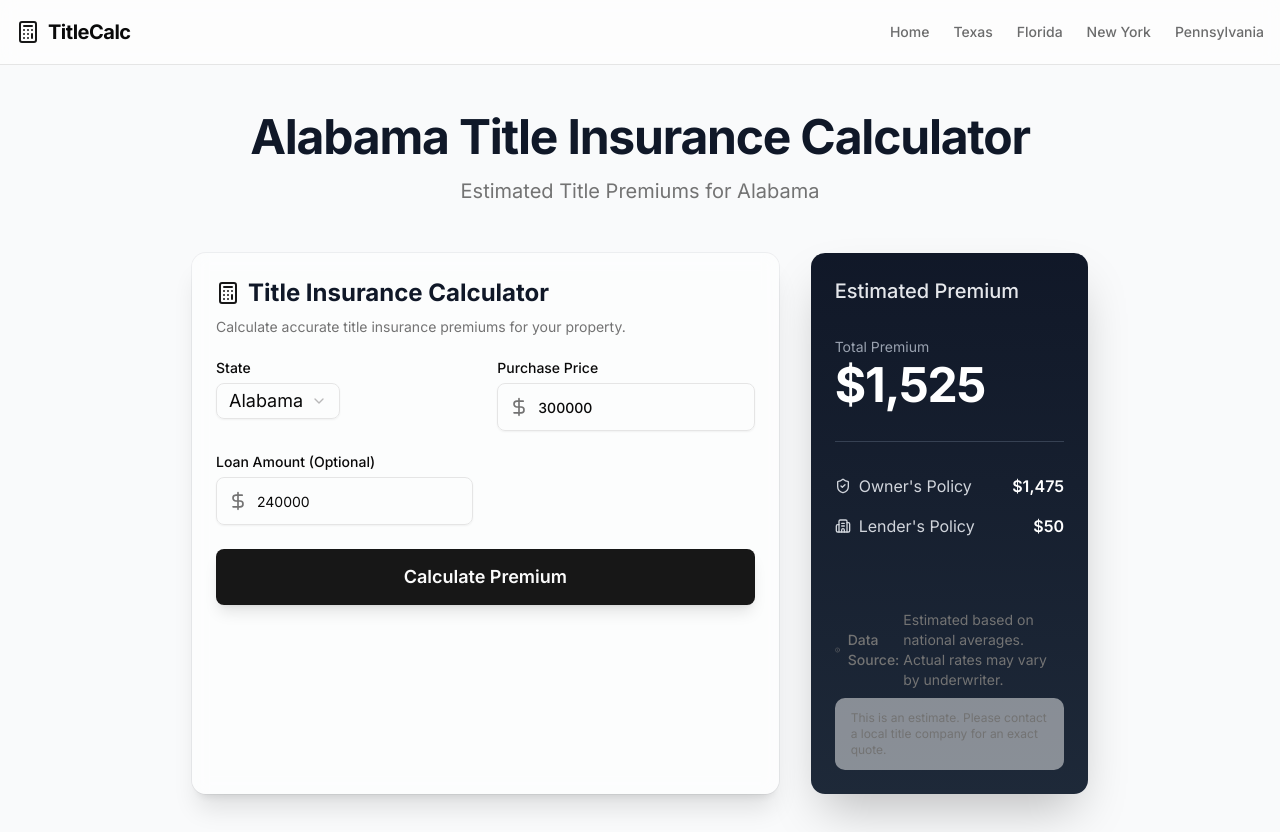
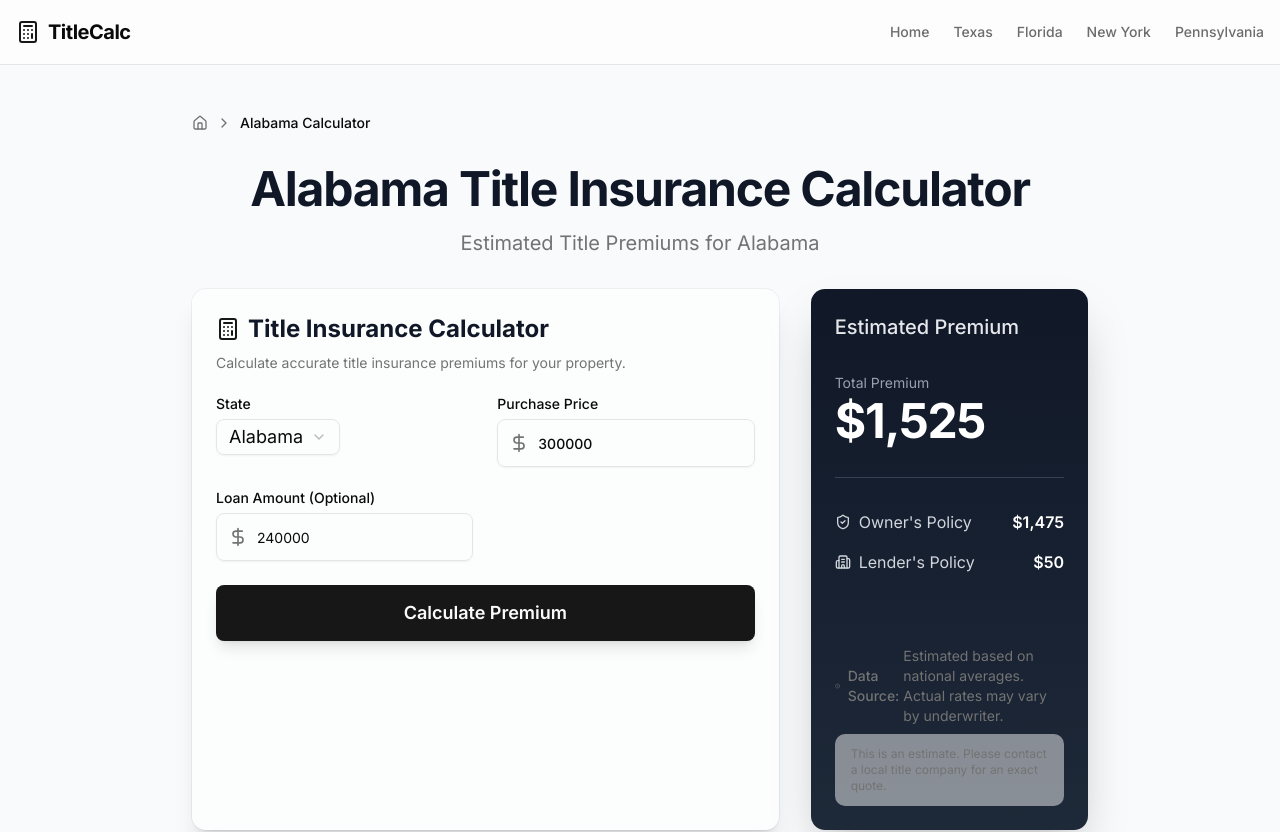
Before and after one commit to yige733/title-insurance-calculator, a Next.js app: page /alabama in a window 1280 px wide. Shown: the top 832 px of the page. Built offline with nearby package versions, Linux system fonts and the light colour scheme.

Commit message:
feat: Add Advanced SEO (FAQ Schema, Breadcrumbs)

```diff
--- a/src/app/[state]/page.tsx
+++ b/src/app/[state]/page.tsx
@@ -36,6 +36,8 @@ export async function generateMetadata({ params }: { params: { state: string } }
     };
 }
 
+import { Breadcrumbs } from '@/components/layout/Breadcrumbs';
+
 export default function StatePage({ params }: { params: { state: string } }) {
     const stateConfig = states.find((s) => s.slug === params.state);
 
@@ -45,7 +47,11 @@ export default function StatePage({ params }: { params: { state: string } }) {
 
     return (
         <div className="container mx-auto px-4 py-12">
-            <div className="max-w-4xl mx-auto space-y-12">
+            <div className="max-w-4xl mx-auto space-y-8">
+                <Breadcrumbs items={[
+                    { label: `${stateConfig.name} Calculator`, href: `/${stateConfig.slug}` }
+                ]} />
+
                 {/* Header Section */}
                 <div className="text-center space-y-4">
                     <h1 className="text-3xl md:text-5xl font-bold tracking-tight text-gray-900">
--- /dev/null
+++ b/src/components/layout/Breadcrumbs.tsx
@@ -0,0 +1,31 @@
+import Link from 'next/link';
+import { ChevronRight, Home } from 'lucide-react';
+
+interface BreadcrumbsProps {
+    items: {
+        label: string;
+        href: string;
+    }[];
+}
+
+export const Breadcrumbs: React.FC<BreadcrumbsProps> = ({ items }) => {
+    return (
+        <nav className="flex items-center space-x-2 text-sm text-muted-foreground mb-8">
+            <Link href="/" className="hover:text-primary flex items-center">
+                <Home className="h-4 w-4" />
+            </Link>
+
+            {items.map((item, index) => (
+                <div key={item.href} className="flex items-center space-x-2">
+                    <ChevronRight className="h-4 w-4" />
+                    <Link
+                        href={item.href}
+                        className={`hover:text-primary ${index === items.length - 1 ? 'font-medium text-foreground pointer-events-none' : ''}`}
+                    >
+                        {item.label}
+                    </Link>
+                </div>
+            ))}
+        </nav>
+    );
+};
```
